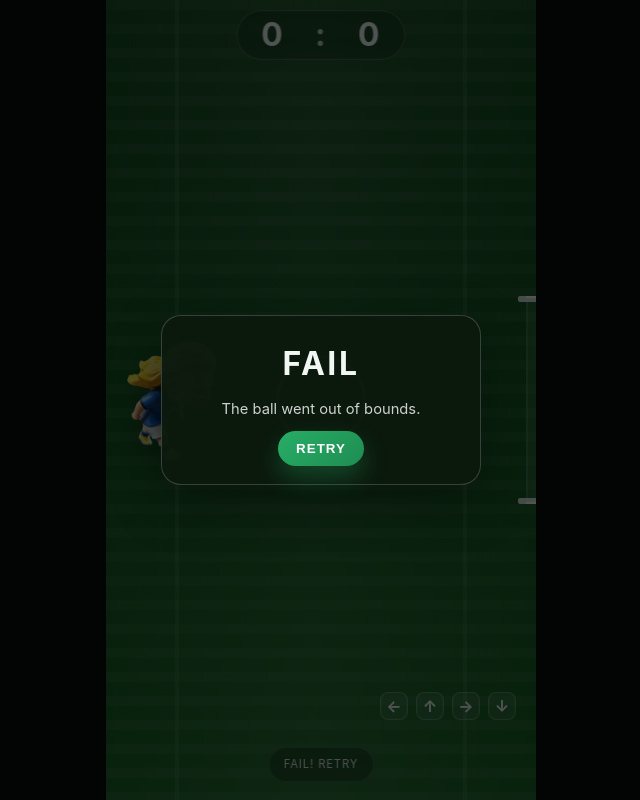
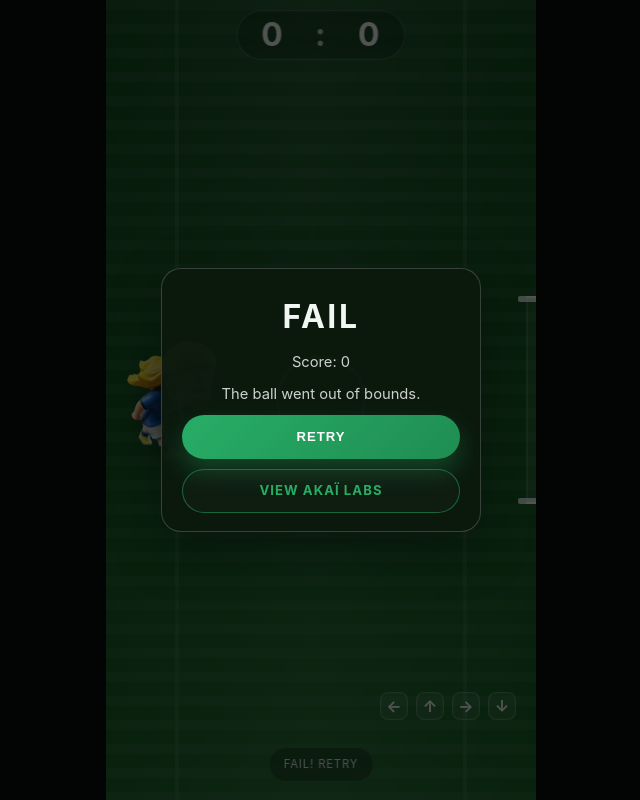
Before and after one commit to phector-io/haaland-simulator, a React (Vite) app: page / in a window 1280 px wide. Shown: the whole page, without its empty margins (319-959 px from the left). Built offline with nearby package versions, Linux system fonts and the light colour scheme.

Commit message:
Refactor FailModal to include score display and enhance button styles; reset player score on retry

```diff
--- a/src/App.css
+++ b/src/App.css
@@ -466,17 +466,47 @@ body {
   font-size: 0.92rem;
 }
 
-.fail-modal button {
+.fail-modal-actions {
+  display: flex;
+  flex-direction: column;
+  width: 100%;
+  gap: 10px;
+}
+
+.fail-modal-button {
+  display: inline-flex;
+  align-items: center;
+  justify-content: center;
+  width: 100%;
+  min-height: 44px;
   border: none;
   border-radius: 999px;
-  background: linear-gradient(135deg, #27ad66, #1f8d52);
-  color: white;
+  font-size: 0.82rem;
   font-weight: 700;
+  line-height: 1.2;
   letter-spacing: 0.08em;
   text-transform: uppercase;
   padding: 10px 18px;
   cursor: pointer;
+  text-decoration: none;
+  transition: transform 0.15s ease, opacity 0.15s ease;
+}
+
+.fail-modal-primary {
+  background: linear-gradient(135deg, #27ad66, #1f8d52);
+  color: white;
   box-shadow: 0 12px 24px rgba(39, 173, 102, 0.3);
+}
+
+.fail-modal-secondary {
+  background: rgba(255, 255, 255, 0.02);
+  border: 1px solid rgba(39, 173, 102, 0.5);
+  color: #27ad66;
+}
+
+.fail-modal button:hover,
+.fail-modal a:hover {
+  transform: translateY(-1px);
 }
 
 @media (max-width: 1024px) {
--- a/src/App.tsx
+++ b/src/App.tsx
@@ -10,6 +10,7 @@ function App() {
         ball,
         player,
         playerScore,
+        setPlayerScore,
         opponentScore,
         message,
         showFailModal,
@@ -81,7 +82,15 @@ function App() {
                 </div>
             </div>
 
-            {showFailModal && <FailModal onRetry={() => resetBall("left", true)} />}
+            {showFailModal && (
+                <FailModal
+                    score={playerScore}
+                    onRetry={() => {
+                        setPlayerScore(0);
+                        resetBall("left", true);
+                    }}
+                />
+            )}
         </main>
     );
 }
--- a/src/components/FailModal.tsx
+++ b/src/components/FailModal.tsx
@@ -1,15 +1,27 @@
 type FailModalProps = {
+    score: number;
     onRetry: () => void;
 };
 
-export const FailModal = ({ onRetry }: FailModalProps) => (
+export const FailModal = ({ score, onRetry }: FailModalProps) => (
     <div className="fail-modal-backdrop" role="dialog" aria-modal="true">
         <div className="fail-modal">
             <h2>FAIL</h2>
+            <p>Score: {score}</p>
             <p>The ball went out of bounds.</p>
-            <button type="button" onClick={onRetry}>
-                Retry
-            </button>
+            <div className="fail-modal-actions">
+                <button type="button" className="fail-modal-button fail-modal-primary" onClick={onRetry}>
+                    Retry
+                </button>
+                <a
+                    href="https://fr.fiverr.com/seller_dashboard"
+                    target="_blank"
+                    rel="noreferrer"
+                    className="fail-modal-button fail-modal-secondary"
+                >
+                    View Akaï Labs
+                </a>
+            </div>
         </div>
     </div>
 );
--- a/src/hooks/useFootballGame.ts
+++ b/src/hooks/useFootballGame.ts
@@ -120,7 +120,6 @@ export const useFootballGame = () => {
         const field = fieldRef.current;
         const height = field?.clientHeight ?? 540;
 
-        setPlayerScore(0);
         setShowFailModal(true);
         ballRef.current = {
             x: -999,
@@ -366,6 +365,7 @@ export const useFootballGame = () => {
         ball,
         player,
         playerScore,
+        setPlayerScore,
         opponentScore,
         message,
         showFailModal,
```
